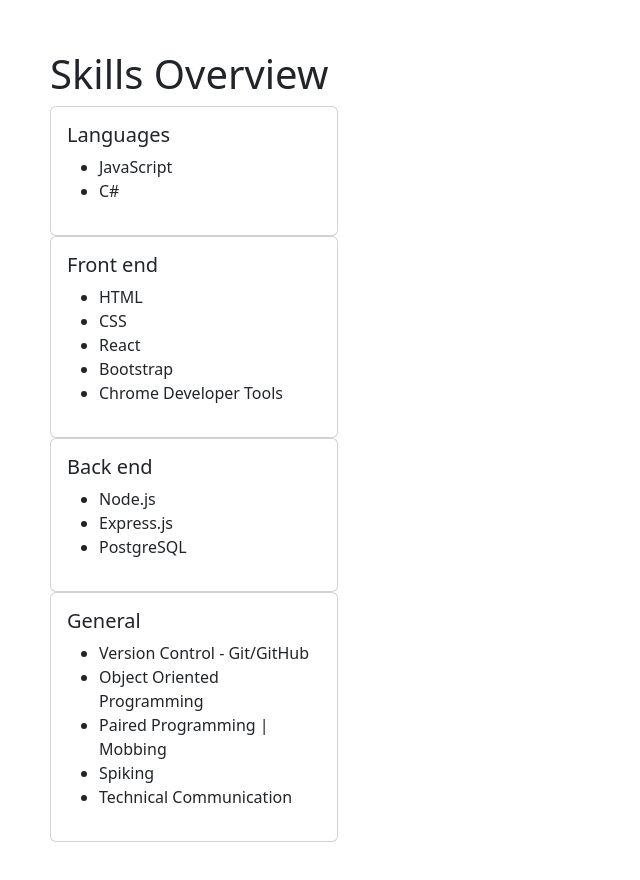
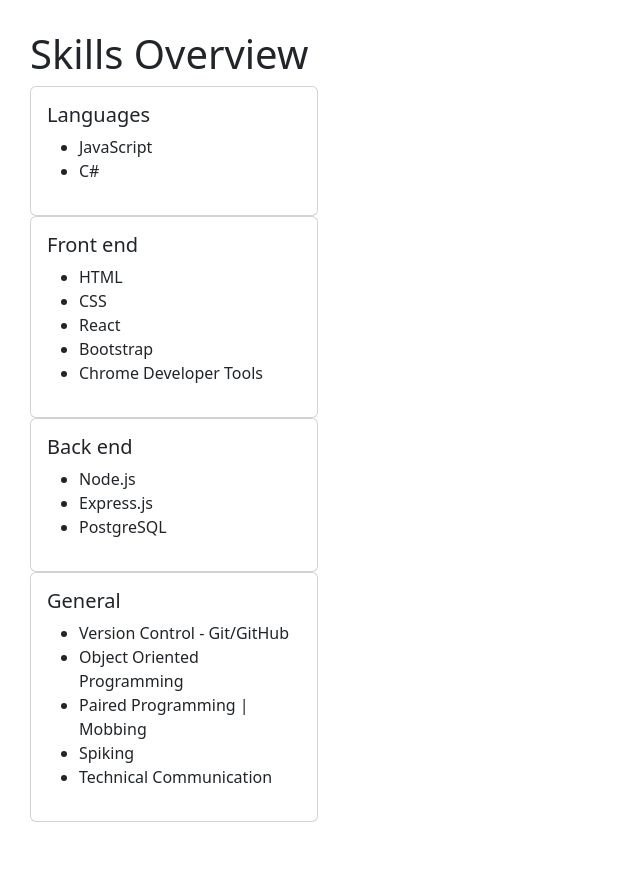
Before and after one commit to liamAppleton/Portfolio-Website, a React (Vite) app: page / in a window 1280 px wide. Shown: the top 880 px of the page, without its empty margins (0-640 px from the left). After the commit the page ends 852 px from the top, so only its background shows below. Built offline with nearby package versions, Linux system fonts and the light colour scheme.

Commit message:
adjusting margin for body

```diff
--- a/src/App.css
+++ b/src/App.css
@@ -1,3 +1,3 @@
 body {
-    margin: 50px;
+    margin: 30px;
 }
```
